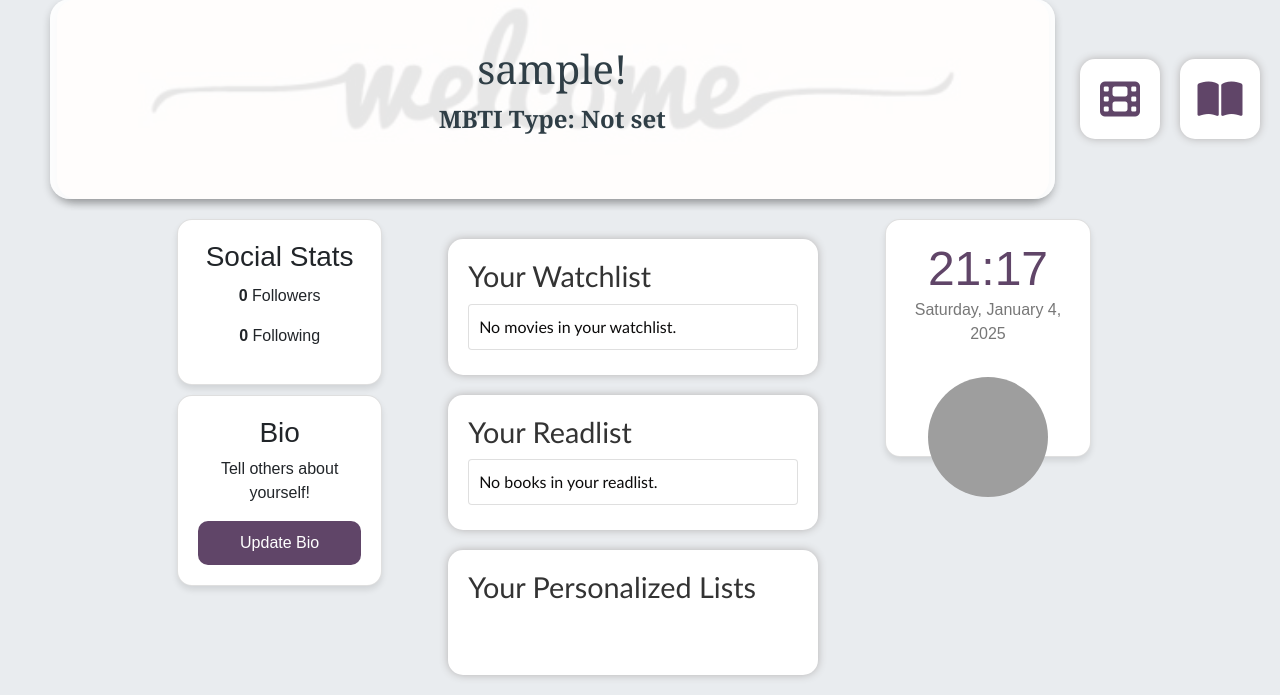
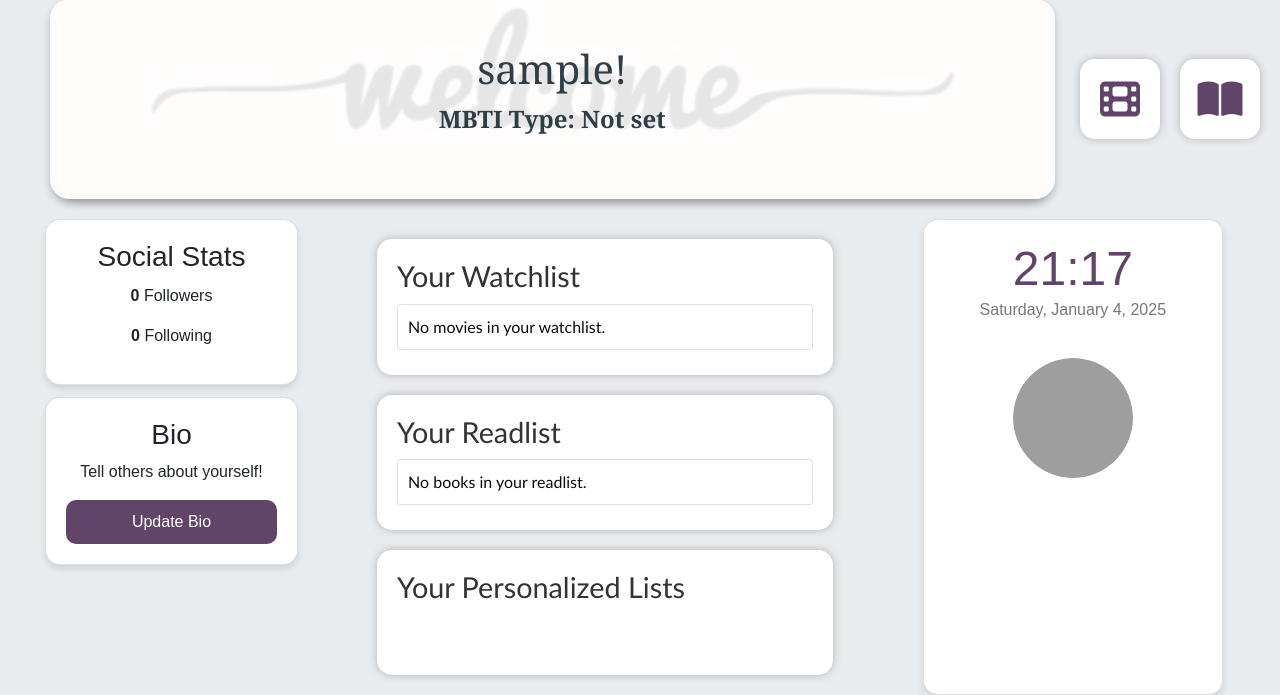
Before and after one commit to laibak24/personapicks2.0, a Django app: page /dashboard/ in a window 1280 px wide. Shown: the part 141-836 px from the top of the page. Run offline with Django 5.2, Linux system fonts and the light colour scheme; the visitor is signed in with stand-in values (Sample User, id 1); data comes from the database, SQL or seed files in the repository; data that the repository does not hold is empty; some libraries are stand-ins or nearby versions; grey boxes are pictures that could not be loaded.

Commit message:
Book year fixed + dashboard

```diff
--- a/website/templates/dashboard.html
+++ b/website/templates/dashboard.html
@@ -7,17 +7,17 @@
 <style>
     @font-face {
         font-family: myFont;
-        src: url("static/fonts/SpaceComics.ttf");
+        src: url("{% static 'fonts/SpaceComics.ttf' %}");
     }
 
     @font-face {
         font-family: textfont;
-        src: url("static/fonts/AUBREY1__.TTF");
+        src: url("{% static 'fonts/AUBREY1__.TTF' %}");
     }
 
     @font-face {
         font-family: bodyFont;
-        src: url("static/fonts/Times New Romance.ttf");
+        src: url("{% static 'fonts/Times New Romance.ttf' %}");
     }
 
     body {
@@ -139,11 +139,38 @@
     .bio-card {
         text-align: center;
     }
+    /* Styling for the clock-card */
     .clock-card {
-        text-align: center;
-        height: 50%;
+      background-color: #fff;
+      border-radius: 15px;
+      padding: 20px;
+      text-align: center;
+      box-shadow: 0 4px 8px rgba(0, 0, 0, 0.1);
+      width: 300px;
+      margin: 0 auto; /* Center align the clock card */
     }
-    #clock {
+
+    /* User Avatar Styling */
+    .user-avatar {
+      width: 120px; /* Adjust width of avatar box */
+      height: 120px; /* Adjust height to match width for a circle */
+      margin: 0 auto; /* Center align the avatar container */
+      display: flex;
+      justify-content: center; /* Center the image horizontally */
+      align-items: center; /* Center the image vertically */
+      background-color: #f0f0f0; /* Light background color for avatar box */
+      border-radius: 50%; /* Make the container round */
+      overflow: hidden; /* Ensure the image fits within the circle */
+      margin-top: 20px; /* Add top margin for spacing */
+    }
+
+    .profile-img {
+      width: 100%; /* Make the image fill the entire container */
+      height: 100%; /* Make the image fill the entire container */
+      object-fit: cover; /* Ensure the image maintains aspect ratio and covers the container */
+      border-radius: 50%; /* Round the image edges to fit the circle */
+    }
+       #clock {
         font-size: 48px;
         margin: 0;
         color: #604568;
--- a/website/templates/home.html
+++ b/website/templates/home.html
@@ -43,10 +43,12 @@
         font-family: textfont;
         src: url("{% static 'fonts/AUBREY1__.TTF' %}");
     }
+
     @font-face {
         font-family: bodyFont;
         src: url("{% static 'fonts/Times New Romance.ttf' %}");
     }
+
     body {
         margin: 0;
         padding: 0;
--- a/website/templates/top_picks.html
+++ b/website/templates/top_picks.html
@@ -41,7 +41,8 @@
             <h5 class="card-title">{{ book.title }}</h5>
             <p class="card-text">{{ book.description }}</p>
             <p><strong>Author:</strong> {{ book.author }}</p>
-            <p><strong>Publication Date:</strong> {{ book.publication_date }}</p>
+            <small class="text-muted">Published: {{ book.publication_year|date:"F d, Y" }}</small>
+
 
             {% if request.user.is_authenticated %}
             {% with readlist=request.user.readlist %}
```
